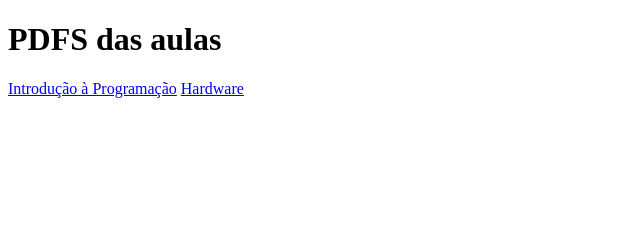
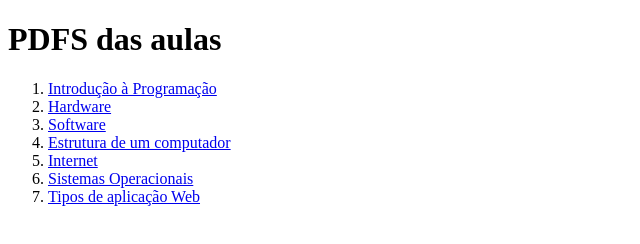
Before and after one commit to fabiofsjunior/start-se-bootcamp, a plain HTML site: page index.html in a window 1280 px wide. Shown: the whole page, without its empty margins (0-640 px from the left). Drawn offline with Linux system fonts and the light colour scheme.

Commit message:
Update index.html

```diff
--- a/index.html
+++ b/index.html
@@ -9,9 +9,21 @@
 <body>
 
     <h1>PDFS das aulas</h1>
-    <a href="https://startse-uploader.s3.us-east-2.amazonaws.com/prod/squads/lesson/626fecf896360404df968438/aula-1.pdf?v=91aa1fc0-56ed-4e5a-bf17-13c945ddceb4">Introdução à Programação</a>
+    <ol>
+        <li><a href="https://startse-uploader.s3.us-east-2.amazonaws.com/prod/squads/lesson/626fecf896360404df968438/aula-1.pdf?v=91aa1fc0-56ed-4e5a-bf17-13c945ddceb4" target="_blank">Introdução à Programação</a></li>
 
-    <a href="https://startse-uploader.s3.us-east-2.amazonaws.com/prod/squads/lesson/626fed3e96360404df968572/aula-2.pdf?v=7f98b6a0-3d5a-4b13-bb89-d5ea16faf168">Hardware</a>
+        <li><a href="https://startse-uploader.s3.us-east-2.amazonaws.com/prod/squads/lesson/626fed3e96360404df968572/aula-2.pdf?v=7f98b6a0-3d5a-4b13-bb89-d5ea16faf168" target="_blank">Hardware</a></li>
+
+        <li><a href="https://startse-uploader.s3.us-east-2.amazonaws.com/prod/squads/lesson/626fed7496360404df96863e/aula-3.pdf?v=3777b31f-60e4-4c71-96f9-e6e21f3dc37a" target="_blank">Software</a></li>
+
+        <li><a href="https://startse-uploader.s3.us-east-2.amazonaws.com/prod/squads/lesson/626fedba96360404df96871c/aula-4.pdf?v=121d17d9-202b-49da-8b75-64cf1362ca06" target="_blank">Estrutura de um computador</a></li>
+
+        <li><a href="https://startse-uploader.s3.us-east-2.amazonaws.com/prod/squads/lesson/626fee4296360404df9688b9/aula-5.pdf?v=c490dcbf-75e3-4962-840f-df8494c96ff9" target="_blank">Internet</a></li>
+
+        <li><a href="https://startse-uploader.s3.us-east-2.amazonaws.com/prod/squads/lesson/626fee9296360404df9689b9/aula-6.pdf?v=0690f58e-d640-427e-9725-9fb163a4fa06" target="_blank">Sistemas Operacionais</a></li>
+
+        <li><a href="https://startse-uploader.s3.us-east-2.amazonaws.com/prod/squads/lesson/626ff1ab96360404df969409/aula-7.pdf?v=eb57260b-121d-4d5c-bb6d-e97cb58aa7da" target="_blank">Tipos de aplicação Web</a></li>
+    </ol>
 
 </body>
 </html>
```
